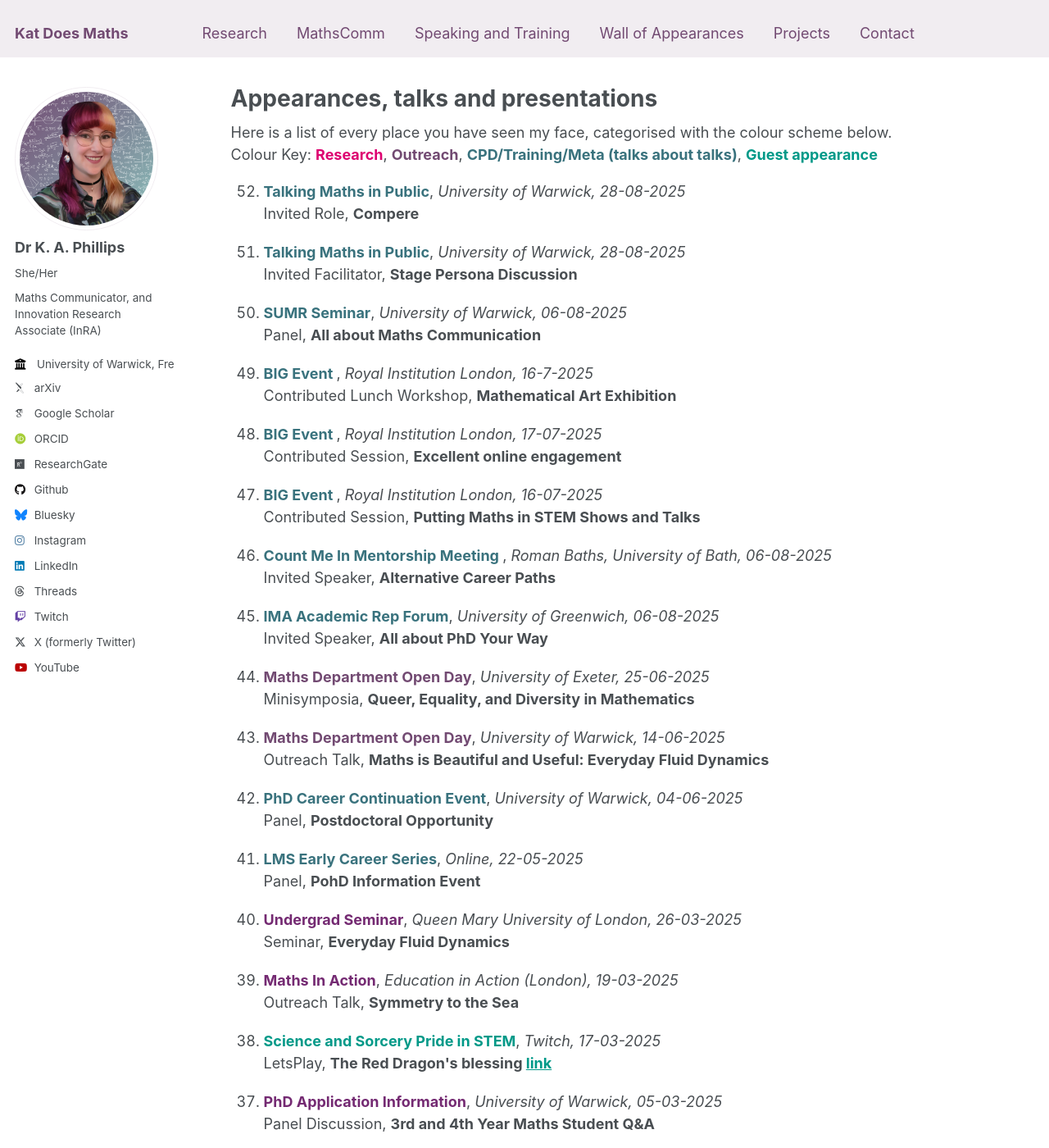
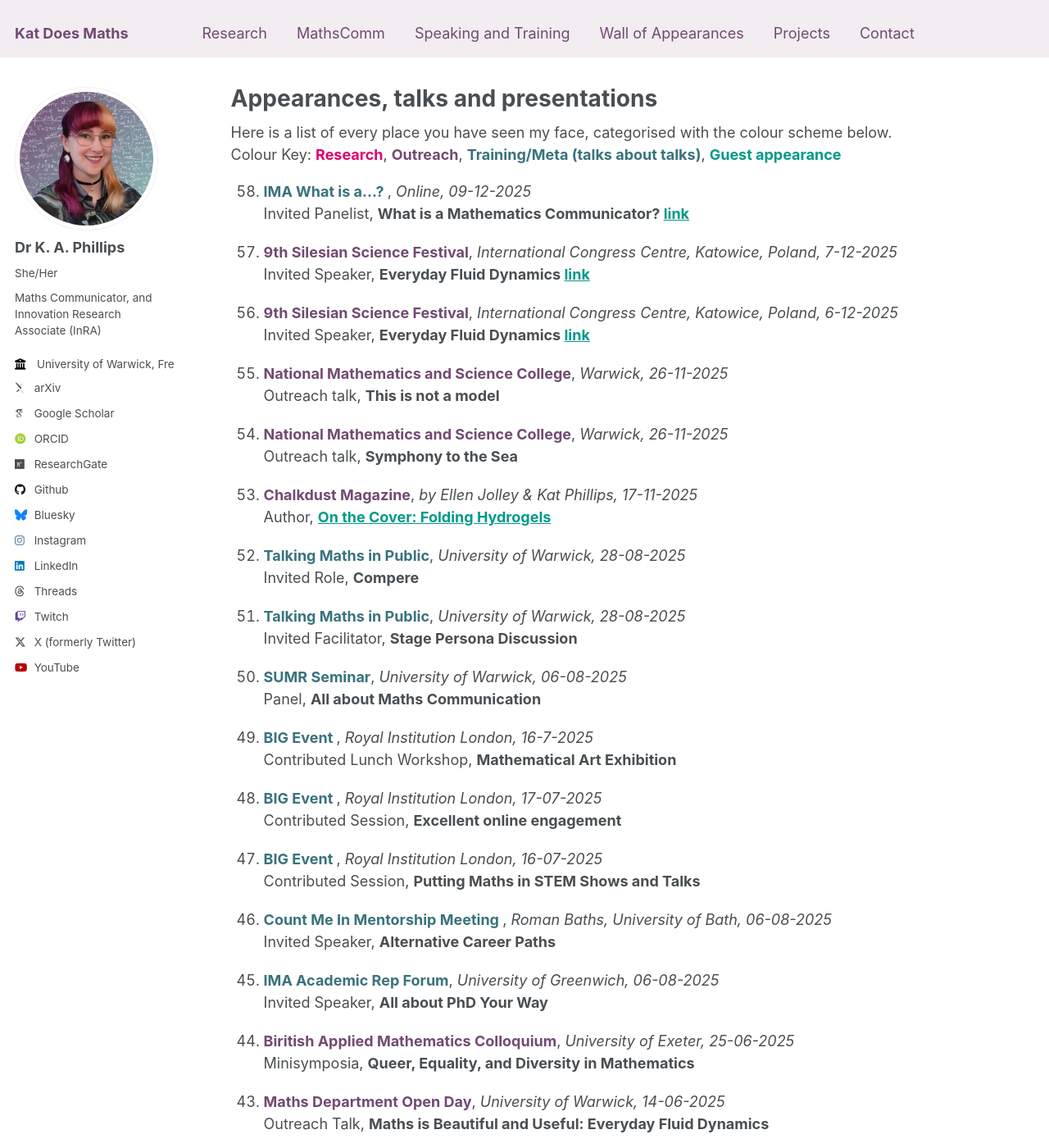
Before and after one commit to katdoesmaths/katdoesmaths.github.io, a Jekyll site: the page built from _pages/appearances.html, in a window 1280 px wide and 1400 px high. Shown: the whole window at 82% size. Built offline with Jekyll 4.4.1, drawn with Linux system fonts in a browser that asks for light colours; some web fonts are replaced; some of the changed text lies outside the part shown.

Commit message:
Updated wall

```diff
--- a/_pages/appearances.html
+++ b/_pages/appearances.html
@@ -7,9 +7,33 @@ author_profile: true
 
 Here is a list of every place you have seen my face, categorised with the colour scheme below. <br>
 
-Colour Key: <b style="color:#dd0070">Research</b>, <b style="color:#724a72">Outreach</b>, <b style="color:#39727D">CPD/Training/Meta (talks about talks)</b>, <b style="color:#009988">Guest appearance</b>
+Colour Key: <b style="color:#dd0070">Research</b>, <b style="color:#724a72">Outreach</b>, <b style="color:#39727D">Training/Meta (talks about talks)</b>, <b style="color:#009988">Guest appearance</b>
 
 <ol reversed>
+  <li style="margin-bottom: 20px;">
+    <b style="color:#39727D">IMA What is a...? </b>, <i>Online, 09-12-2025</i> <br>
+    Invited Panelist, <b>What is a Mathematics Communicator? <a href="https://ima.org.uk/27860/what-is-a-mathematics-communicator/">link</a></b>
+  </li>
+  <li style="margin-bottom: 20px;">
+    <b style="color:#724a72">9th Silesian Science Festival</b>, <i>International Congress Centre, Katowice, Poland, 7-12-2025</i> <br>
+    Invited Speaker, <b>Everyday Fluid Dynamics <a href="https://slaskifestiwalnauki.pl/dynamika-plynow-codziennych-0">link</a></b>
+  </li>
+   <li style="margin-bottom: 20px;">
+    <b style="color:#724a72">9th Silesian Science Festival</b>, <i>International Congress Centre, Katowice, Poland, 6-12-2025</i> <br>
+    Invited Speaker, <b>Everyday Fluid Dynamics <a href="https://slaskifestiwalnauki.pl/dynamika-plynow-codziennych">link</a></b>
+  </li>
+  <li style="margin-bottom: 20px;">
+     <b style="color:#724a72">National Mathematics and Science College</b>, <i>Warwick, 26-11-2025</i> <br>
+    Outreach talk, <b>This is not a model</b>
+  </li>
+  <li style="margin-bottom: 20px;">
+     <b style="color:#724a72">National Mathematics and Science College</b>, <i>Warwick, 26-11-2025</i> <br>
+    Outreach talk, <b>Symphony to the Sea</b>
+  </li>
+  <li style="margin-bottom: 20px;">
+    <b style="color:#724a72">Chalkdust Magazine</b>, <i>by Ellen Jolley & Kat Phillips, 17-11-2025</i> <br>
+  Author, <b><a href="https://chalkdustmagazine.com/regulars/on-the-cover/folding-hydrogels/">On the Cover: Folding Hydrogels</a></b>
+  </li>
   <li style="margin-bottom: 20px;">
     <b style="color:#39727D">Talking Maths in Public</b>, <i>University of Warwick, 28-08-2025</i> <br>
     Invited Role, <b>Compere</b>
@@ -43,7 +67,7 @@ Colour Key: <b style="color:#dd0070">Research</b>, <b style="color:#724a72">Outr
     Invited Speaker, <b>All about PhD Your Way</b>
   </li>
   <li style="margin-bottom: 20px;">
-    <b style="color:#724a72">Maths Department Open Day</b>, <i>University of Exeter, 25-06-2025</i> <br>
+    <b style="color:#724a72">Biritish Applied Mathematics Colloquium</b>, <i>University of Exeter, 25-06-2025</i> <br>
     Minisymposia, <b>Queer, Equality, and Diversity in Mathematics</b>
   </li>
     <li style="margin-bottom: 20px;">
@@ -56,14 +80,14 @@ Colour Key: <b style="color:#dd0070">Research</b>, <b style="color:#724a72">Outr
   </li>
   <li style="margin-bottom: 20px;">
     <b style="color:#39727D">LMS Early Career Series</b>, <i>Online, 22-05-2025</i> <br>
-    Panel, <b>PohD Information Event</b>
+    Panel, <b>PhD Information Event</b>
   </li>
   <li style="margin-bottom: 20px;">
-    <b style="color:#742a72">Undergrad Seminar</b>, <i>Queen Mary University of London, 26-03-2025</i> <br>
+    <b style="color:#724a72">Undergrad Seminar</b>, <i>Queen Mary University of London, 26-03-2025</i> <br>
     Seminar, <b>Everyday Fluid Dynamics</b>
   </li>
   <li style="margin-bottom: 20px;">
-    <b style="color:#742a72">Maths In Action</b>, <i>Education in Action (London), 19-03-2025</i> <br>
+    <b style="color:#724a72">Maths In Action</b>, <i>Education in Action (London), 19-03-2025</i> <br>
     Outreach Talk, <b>Symmetry to the Sea</b>
   </li>
   <li style="margin-bottom: 20px;">
@@ -72,7 +96,7 @@ Colour Key: <b style="color:#dd0070">Research</b>, <b style="color:#724a72">Outr
   </li>
 
   <li style="margin-bottom: 20px;">
-    <b style="color:#742a72">PhD Application Information</b>, <i>University of Warwick, 05-03-2025</i> <br>
+    <b style="color:#724a72">PhD Application Information</b>, <i>University of Warwick, 05-03-2025</i> <br>
     Panel Discussion, <b>3rd and 4th Year Maths Student Q&A</b>
   </li>
   <li style="margin-bottom: 20px;">
```
